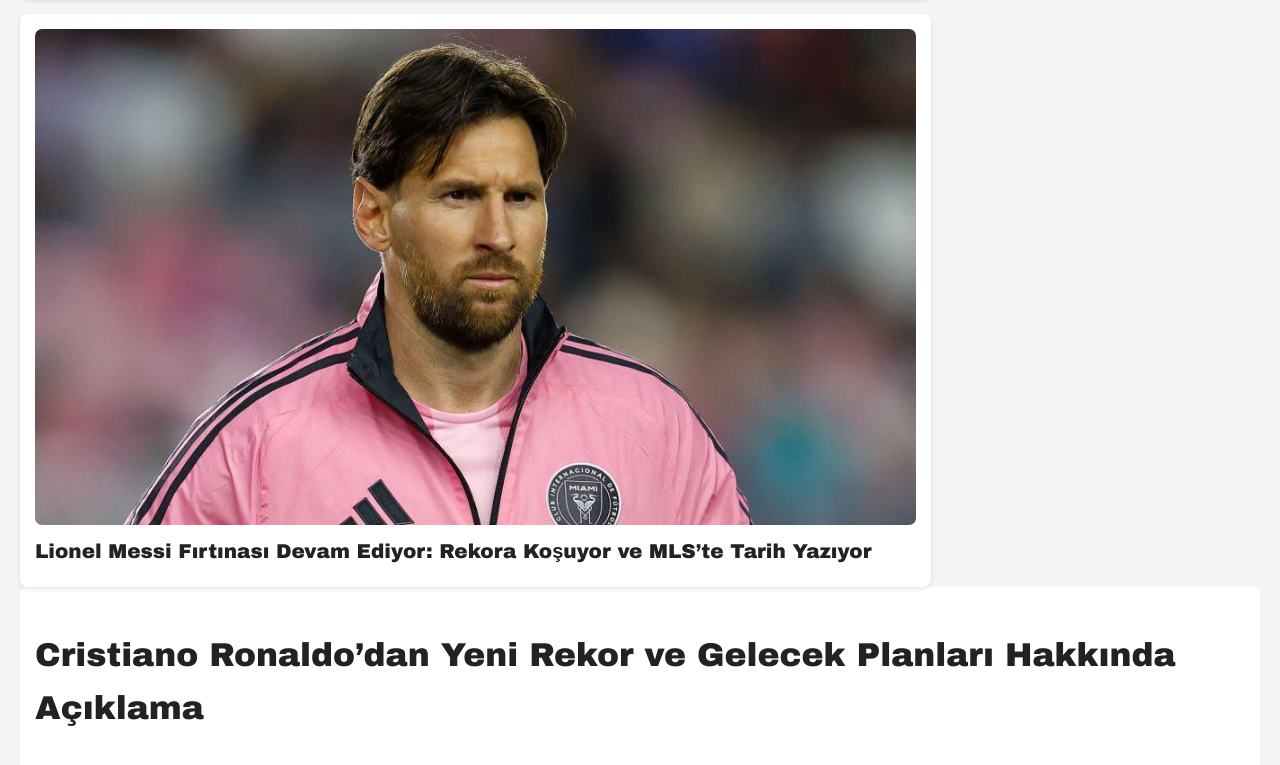
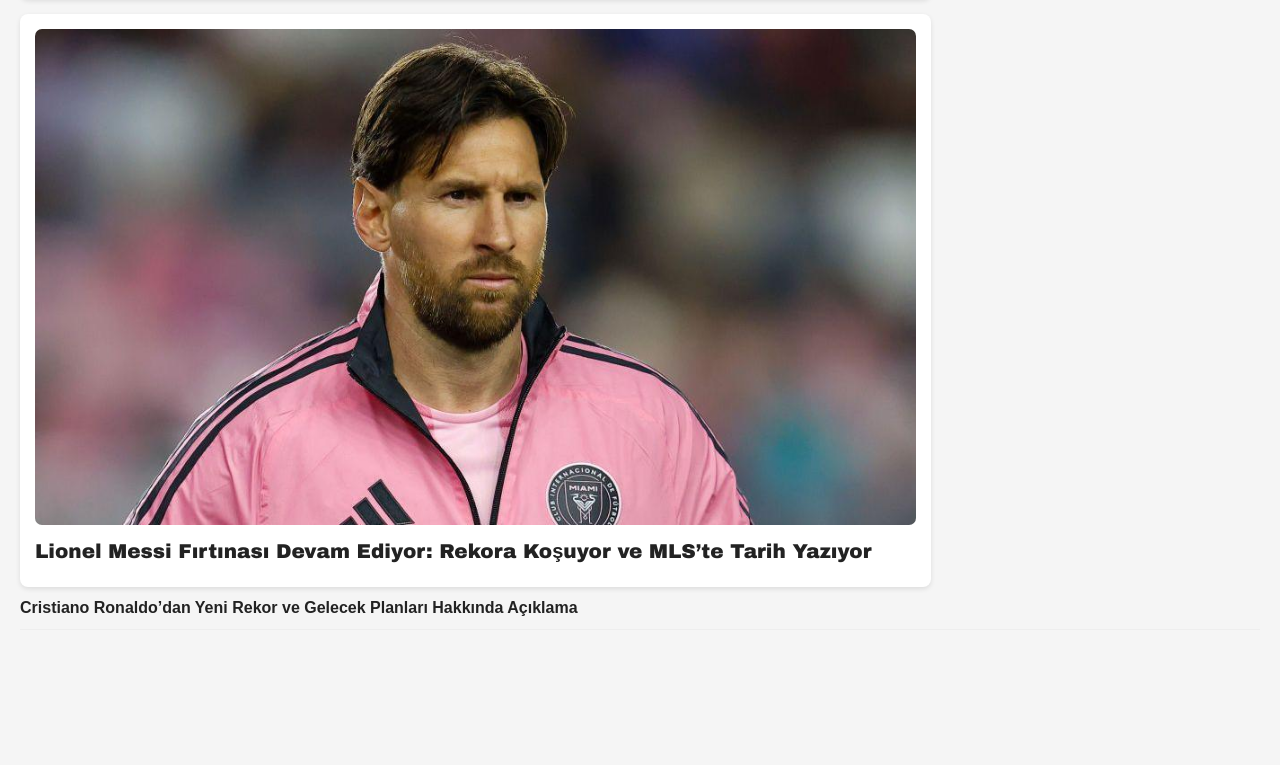
Before and after one commit to GoallineHaber/goallinehaber.github.io, a plain HTML site: page index.html in a window 1280 px wide. Shown: the part 1906-2671 px from the top of the page. After the commit the page ends 2556 px from the top, so only its background shows below. Drawn offline with Linux system fonts and the light colour scheme.

Commit message:
Update index.html

```diff
--- a/index.html
+++ b/index.html
@@ -153,10 +153,8 @@
     </div>
   </div>
 
-<div class="sidebar">
-  <a href="world-cup.html">
-    <h2>Cristiano Ronaldo’dan Yeni Rekor ve Gelecek Planları Hakkında Açıklama</h2>
-  </a>
+<div class="side-news">
+  <a href="world-cup.html">Cristiano Ronaldo’dan Yeni Rekor ve Gelecek Planları Hakkında Açıklama</a>
 </div>
 
 </body>
```
